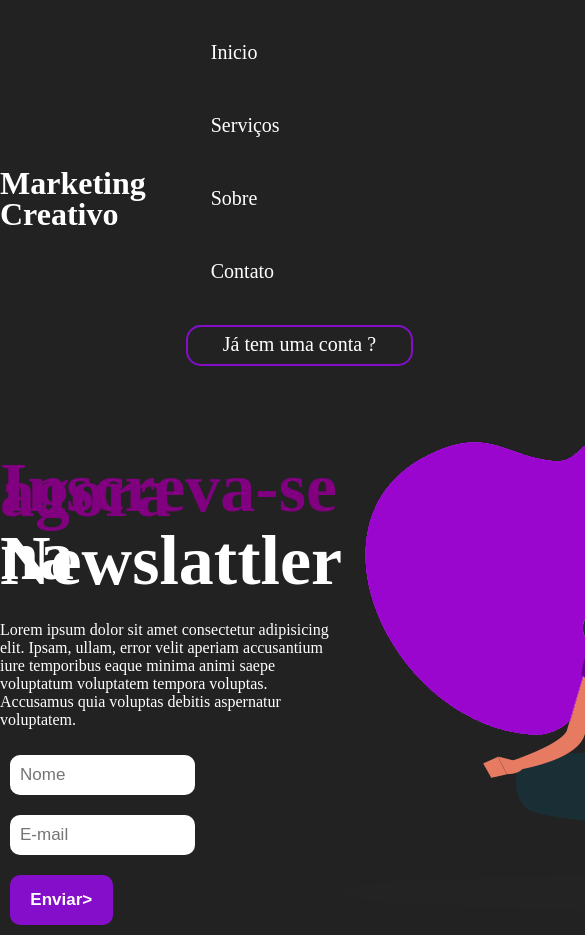
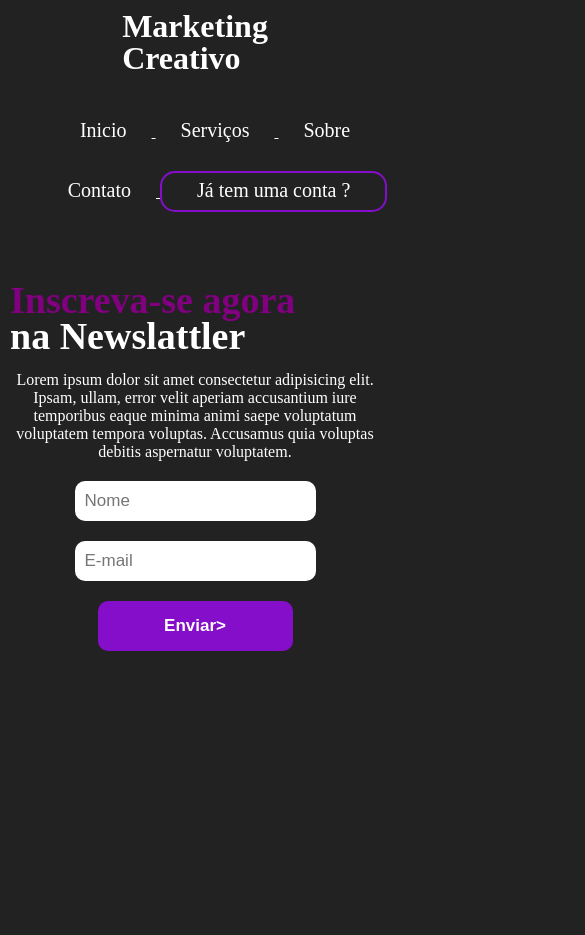
Before and after one commit to Er1cQ/Exercicios, a plain HTML site: page index.html in a window 390 px wide. Shown: the top 935 px of the page, 585 px wide, since content can reach past the window. After the commit the page ends 844 px from the top, so only its background shows below. Drawn offline with Linux system fonts and the light colour scheme.

Commit message:
responsividade

```diff
--- a/index.html
+++ b/index.html
@@ -6,6 +6,7 @@
     <meta name="viewport" content="width=device-width, initial-scale=1.0">
     <link rel="shortcut icon" href="images/meditacao.png" type="image/x-icon">
     <link rel="stylesheet" href="style/style.css">
+    <link rel="stylesheet" href="style/celular.css">
     <title>Landing Page</title>
 </head>
 <body>
--- /dev/null
+++ b/style/celular.css
@@ -0,0 +1,38 @@
+@media screen and (max-width: 760px){
+
+    header{
+        flex-direction: column;
+        line-height: 10px;
+    }
+
+    main{
+        flex-direction: column;
+    }
+
+    p{
+        margin: 10px;
+        text-align: center;
+    }
+
+    h2{
+        font-size: 38px;
+        margin-left: 10px;
+    }
+
+    form{
+        margin: 0 auto;
+        width: 100%;
+    }
+
+    input{
+        align-self: center;
+    }
+
+    img{
+        display: none;
+    }
+
+    ul{
+        text-align: center;
+    }
+}
```
